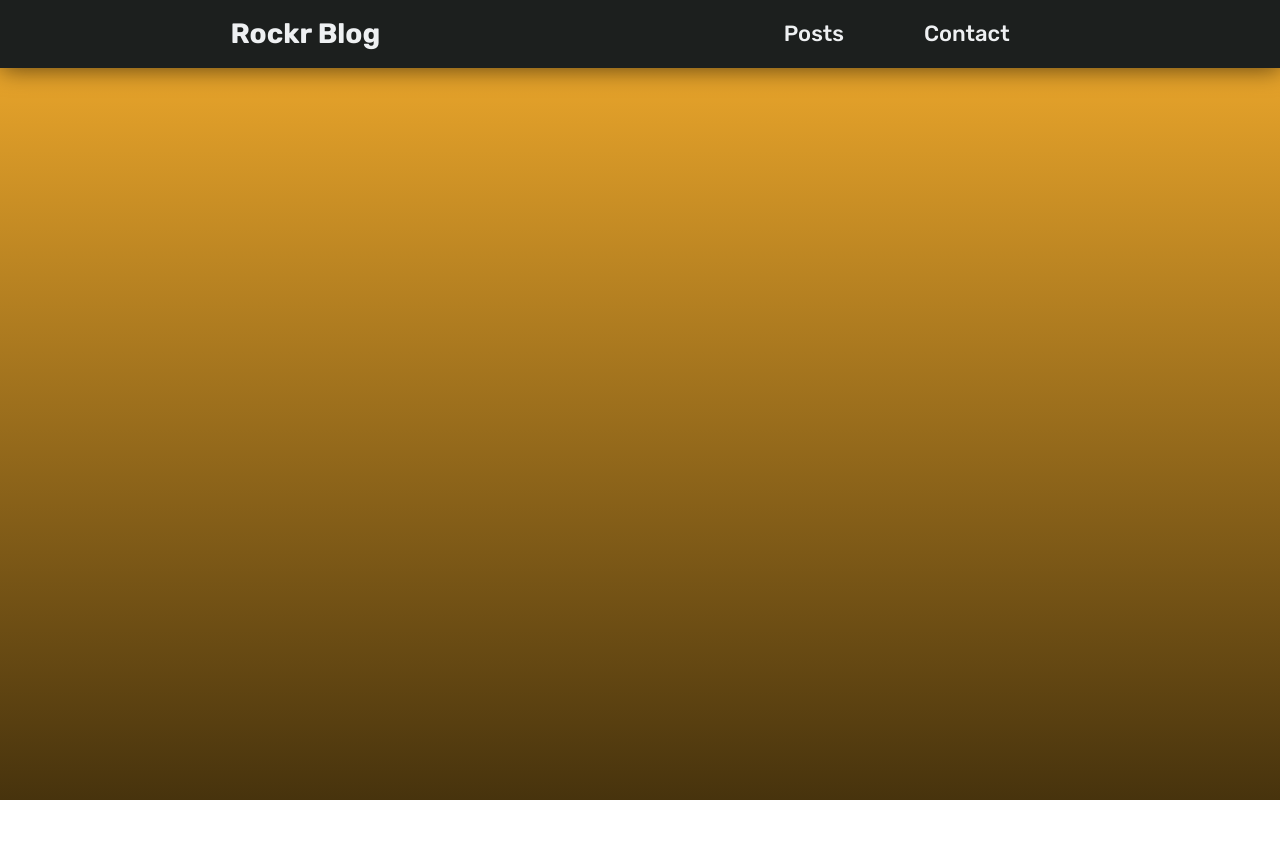
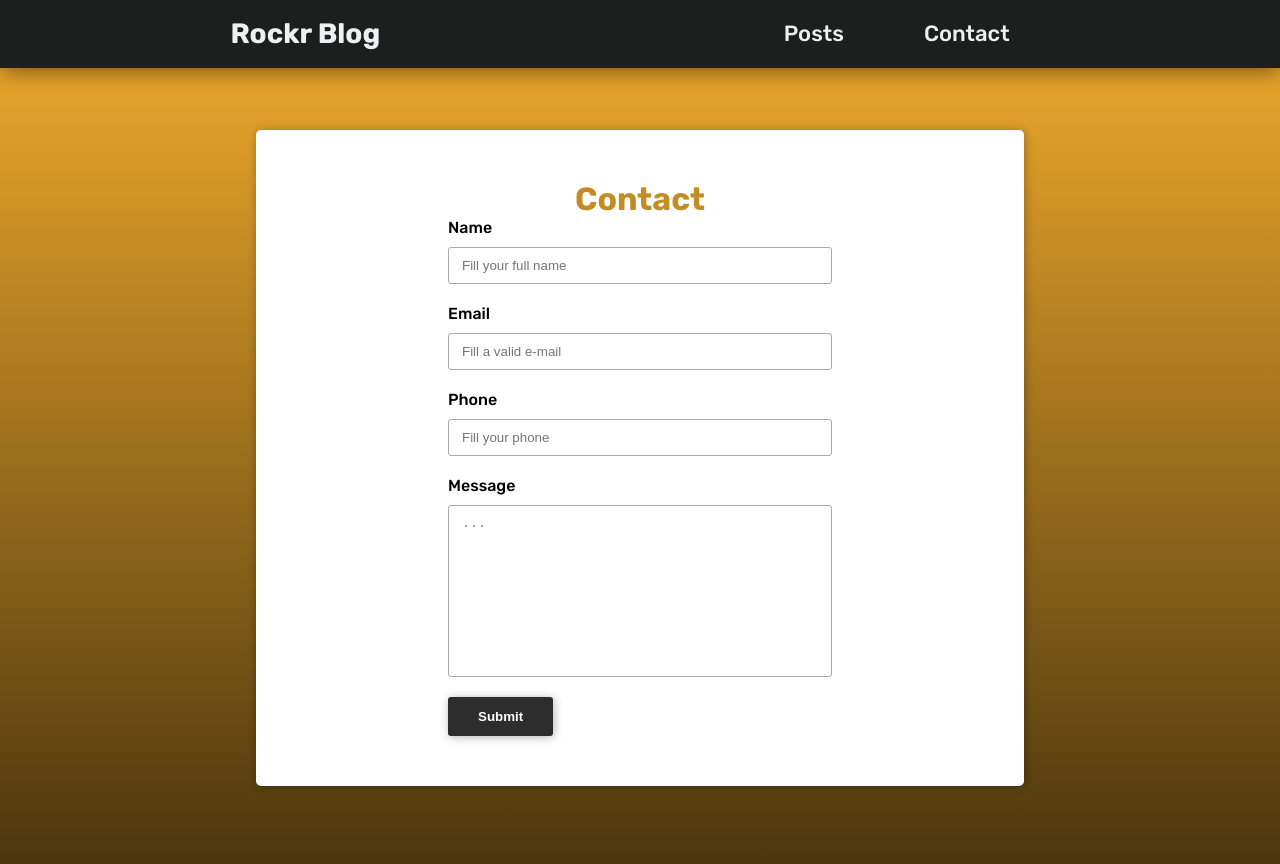
Before and after one commit to victordev13/fullstack-challenge-ms, a Next.js app in the folder web/: page /Contact in a window 1280 px wide. Shown: the top 864 px of the page. Before the commit the page ends 800 px from the top, so only its background shows below. Built offline with nearby package versions, Linux system fonts and the light colour scheme.

Commit message:
Contact Form validation and send data to API

```diff
--- a/web/components/ContactForm.js
+++ b/web/components/ContactForm.js
@@ -1,3 +1,82 @@
+import React from 'react';
+import style from '../styles/Contact.module.css';
+
 export default function ContactForm() {
-    return <div></div>;
+
+
+    const [name, setName] = React.useState('');
+    const [email, setEmail] = React.useState('');
+    const [phone, setPhone] = React.useState('');
+    const [message, setMessage] = React.useState('');
+    const [alert, setAlert] = React.useState('');
+
+    const handleName = (e) => {
+        setName(e.target.value);
+    }
+    const handleEmail = (e) => {
+        setEmail(e.target.value);
+    }
+    const handlePhone = (e) => {
+        setPhone(e.target.value);
+    }
+    const handleMessage = (e) => {
+        setMessage(e.target.value);
+    }
+
+    const submitForm = (e) => {
+        e.preventDefault();
+
+        const dataContact = {
+            name:name,
+            email:email,
+            phone:phone,
+            message:message,
+        }
+
+        fetch(`${process.env.NEXT_PUBLIC_API_URL}/contact`,
+            {method:'POST', body:JSON.stringify(dataContact)})
+            .then((response) =>
+            {
+                if(response.status === 200){
+                    setAlert('Success!')
+                }else{
+                    setAlert('Error!')
+                }
+            })
+            .catch((err) => {
+                console.error(err);
+            });
+
+    };
+
+    return <div className={style.contact}>
+        <h1 className={style.title}>Contact</h1>
+
+
+        <form onSubmit={submitForm}>
+            <div className={style.inputGroup}>
+                <label htmlFor="name">Name</label>
+                <input type="text" id="name" placeholder="Fill your full name" value={name} onChange={handleName}/>
+            </div>
+            <div className={style.inputGroup}>
+                <label htmlFor="email">Email</label>
+                <input type="email" id="email" placeholder="Fill a valid e-mail" value={email} onChange={handleEmail}/>
+            </div>
+            <div className={style.inputGroup}>
+                <label htmlFor="phone">Phone</label>
+                <input type="text" id="phone" placeholder="Fill your phone" maxLength={16} value={phone} onChange={handlePhone}/>
+            </div>
+            <div className={style.inputGroup}>
+                <label htmlFor="message">Message</label>
+                <textarea id="message" rows="10" placeholder="..." value={message} onChange={handleMessage}/>
+            </div>
+
+            <input type="submit" value="Submit" className={style.submit}/>
+            {alert !== '' &&
+            <div className={style.alert}>
+                {alert}
+            </div>
+        }
+        </form>
+    </div>;
 }
--- a/web/pages/Contact.js
+++ b/web/pages/Contact.js
@@ -1,5 +1,8 @@
+import ContactForm from '../components/ContactForm';
 import Main from '../components/Main';
 
 export default function Contact() {
-    return <Main></Main>;
+    return <Main>
+        <ContactForm/>
+    </Main>;
 }
--- a/web/pages/Post/[slug].js
+++ b/web/pages/Post/[slug].js
@@ -9,13 +9,15 @@ export default function Post() {
     const [currentPost, setCurrentPost] = React.useState([]);
     const [message, setMessage] = React.useState('');
     const router = useRouter();
+    const {slug} = router.query;
+    const apiRequestUrl = `${process.env.NEXT_PUBLIC_API_URL}/posts/${slug}`;
 
     /**
      * Executando requisições na primeira renderização
      */
     React.useEffect(() => {
-        const slug = router.query.slug;
-        fetch(`${process.env.NEXT_PUBLIC_API_URL}/posts/${slug}`)
+        console.log(slug);
+        fetch(apiRequestUrl)
             .then((response) =>
             {
                 if(response.status === 404){
--- /dev/null
+++ b/web/styles/Contact.module.css
@@ -0,0 +1,56 @@
+.contact{
+    margin-top: 130px;
+    background-color:white;
+    border-radius: 5px;
+    box-shadow: 1px 1px 10px rgba(0,0,0,0.3);
+    margin-bottom: 100px;
+    align-items: center;
+    width: 60vw;
+    margin-left: auto;
+    margin-right: auto;
+    padding: 50px 15vw;
+}
+.title{
+    text-align: center;
+    font-size: 24pt;
+    font-weight: 700;
+    color: #c58c23;
+}
+.inputGroup{
+    display: flex;
+    flex-direction: column;
+    margin-bottom: 20px;
+}
+.inputGroup label{
+    font-weight: 500;
+    margin-bottom: 10px;
+}
+.inputGroup input{
+    border: 1px solid #a8a8a8;
+    border-radius: 3px;
+    padding: 10px 13px;
+}
+.inputGroup textarea{
+    border: 1px solid #a8a8a8;
+    border-radius: 3px;
+    padding: 10px 13px;
+    resize: none;
+}
+
+.submit{
+    padding: 12px 30px;
+    background-color: #2d2d2d;
+    font-weight: 700;
+    border:none;
+    color: white;
+    border-radius: 3px;
+    box-shadow: 1px 1px 10px rgba(0,0,0,0.3);
+}
+
+.alert{
+    width: 100%;
+    box-shadow: 0px 0px 5px rgba(0,0,0,0.3);
+    padding: 20px 30px;
+    margin: 20px 0;
+    font-weight: 700;
+}
```
